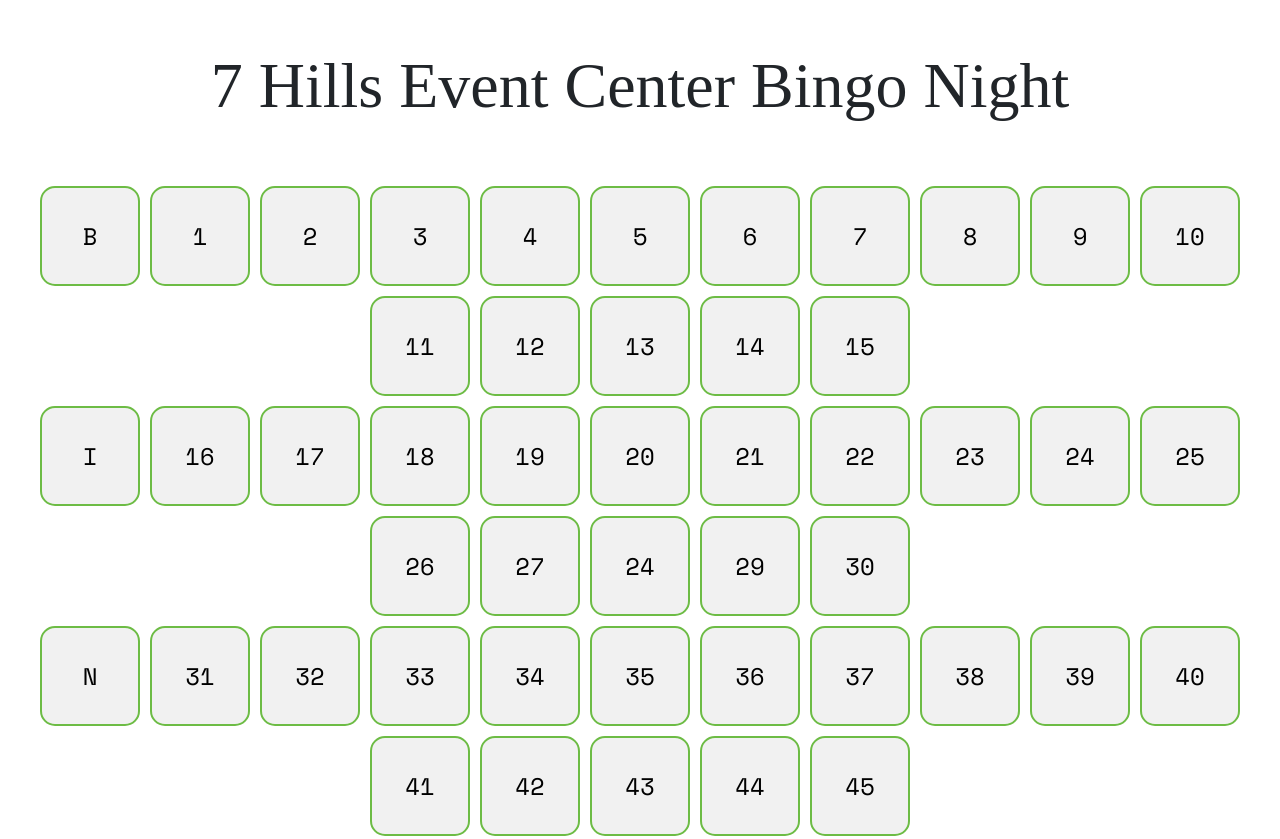
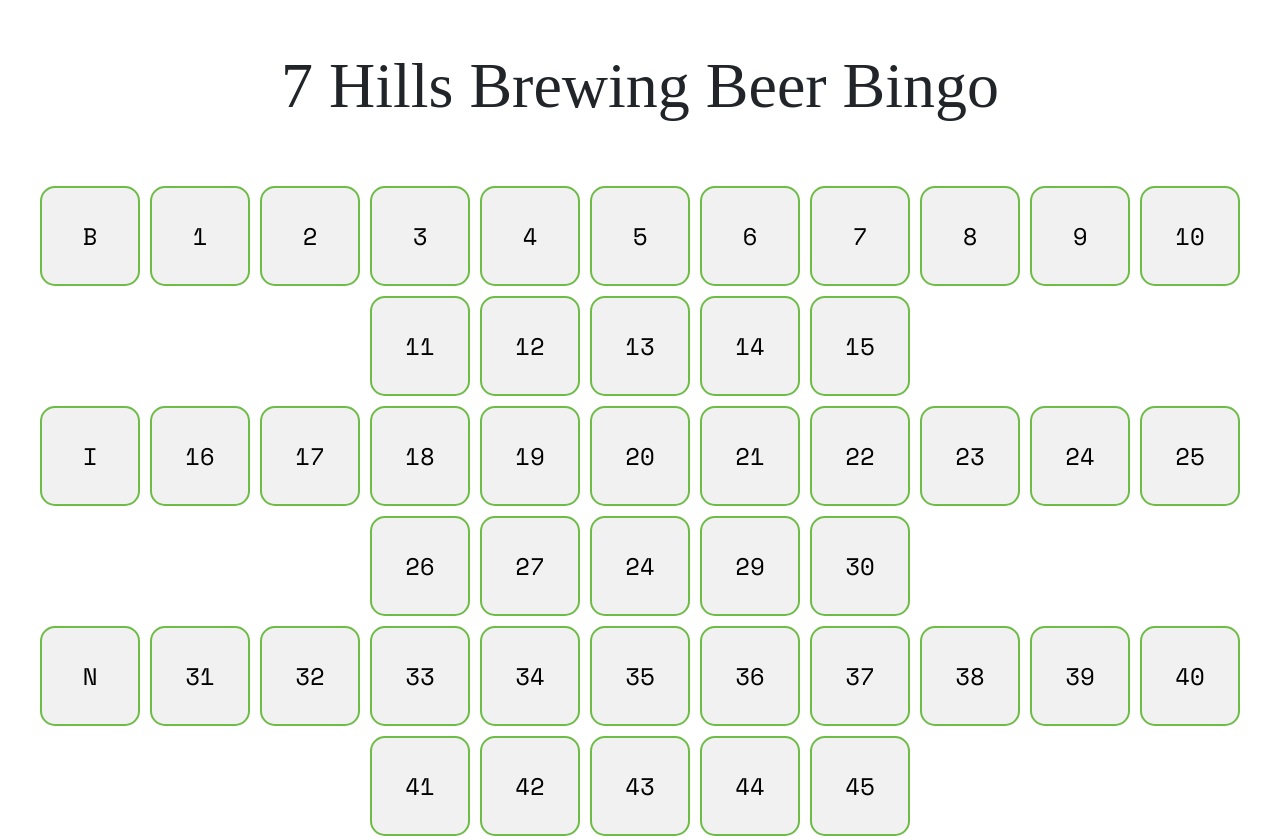
Before and after one commit to 7hillsbrewingco/bingo-7-hills, a Gatsby site: page / in a window 1280 px wide. Shown: the top 839 px of the page. Built offline with nearby package versions, Linux system fonts and the light colour scheme; Gatsby itself is replaced by a stand-in of ours; a web font is replaced by a local one.

Commit message:
Changed Name

```diff
--- a/src/pages/index.js
+++ b/src/pages/index.js
@@ -14,7 +14,7 @@
           <section className="text-center pb-5">
             <div className="row py-5">
               <div className="col">
-                <h1>7 Hills Event Center Bingo Night</h1>
+                <h1>7 Hills Brewing Beer Bingo</h1>
               </div>
             </div>
             <div className="row">
```
